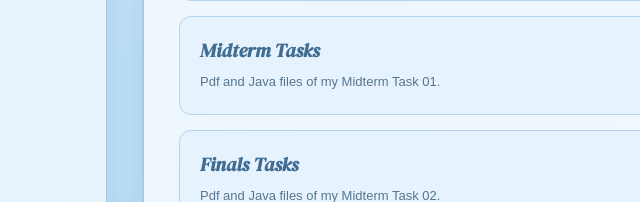
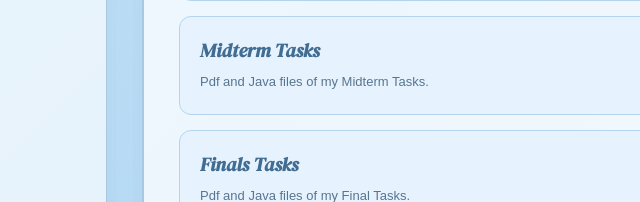
Before and after one commit to eliel33/ellapunzalanweb, a plain HTML site: page index.html in a window 1280 px wide. Both pictures are taken after a click on the button "ACTIVITIES". Shown: the part 598-800 px from the top of the page, 233-873 px from the left. Drawn offline with Linux system fonts and the light colour scheme.

Commit message:
update 20/11/2026 - descriptions

```diff
--- a/index.html
+++ b/index.html
@@ -907,7 +907,7 @@
                                 <h3>Midterm Tasks</h3>
 
                                 <p>
-                                    Pdf and Java files of my Midterm Task 01.
+                                    Pdf and Java files of my Midterm Tasks.
                                 </p>
 
                             </div>
@@ -930,7 +930,7 @@
                                 <h3>Finals Tasks</h3>
 
                                 <p>
-                                    Pdf and Java files of my Midterm Task 02.
+                                    Pdf and Java files of my Final Tasks.
                                 </p>
 
                             </div>
```
